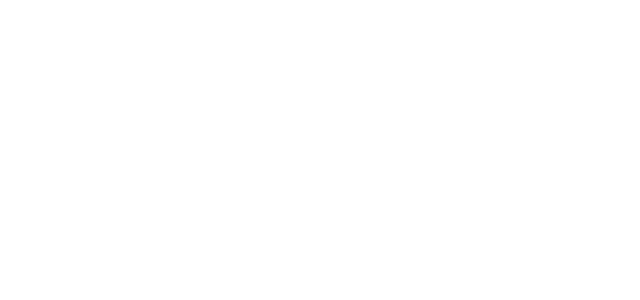
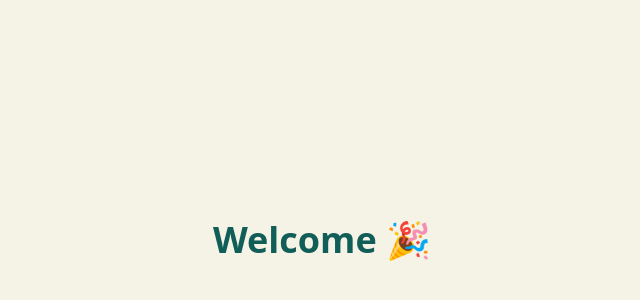
Before and after one commit to SaamiyaMariam/CollabNotes, a React (Vite) app in the folder apps/web/: page /app in a window 1280 px wide. Before the commit this address had no page. Shown: the part 160-460 px from the top of the page, without its empty margins (318-958 px from the left). Built offline with nearby package versions, Linux system fonts and the light colour scheme; sample sign-in values are in the browser's storage.

Commit message:
fix: add route to dashboard

```diff
--- a/apps/web/src/App.tsx
+++ b/apps/web/src/App.tsx
@@ -1,11 +1,14 @@
-import { BrowserRouter, Routes, Route } from "react-router-dom";
+import { BrowserRouter, Routes, Route, Navigate } from "react-router-dom";
 import Auth from "./pages/Auth";
+import Dashboard from "./pages/Dashboard";
 
 export default function App() {
   return (
     <BrowserRouter>
       <Routes>
-        <Route path="/" element={<Auth />} />
+        <Route path="/" element={<Navigate to="/auth" replace />} />
+        <Route path="/auth" element={<Auth />} />
+        <Route path="/app" element={<Dashboard />} />
       </Routes>
     </BrowserRouter>
   );
--- /dev/null
+++ b/apps/web/src/pages/Dashboard.tsx
@@ -0,0 +1,14 @@
+import { Navigate } from "react-router-dom";
+
+export default function Dashboard() {
+  const token = localStorage.getItem("accessToken");
+  if (!token) {
+    return <Navigate to="/auth" replace />;
+  }
+
+  return (
+    <div className="flex items-center justify-center min-h-screen bg-offWhite">
+      <h1 className="text-4xl font-bold text-teal-800">Welcome 🎉</h1>
+    </div>
+  );
+}
```
